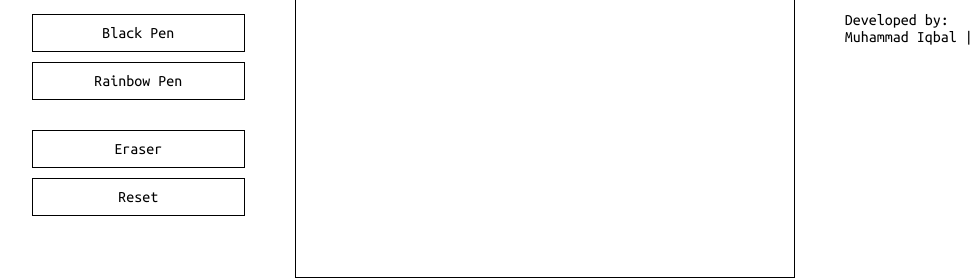
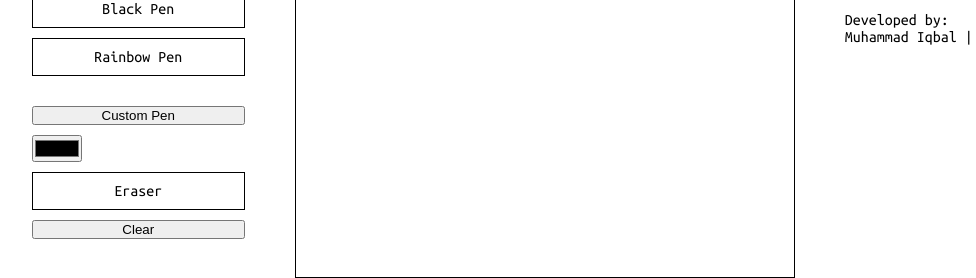
Before and after one commit to iqbalev/etch-a-sketch, a plain HTML site: page index.html in a window 1280 px wide. Shown: the part 372-650 px from the top of the page, 126-1102 px from the left. Drawn offline with Linux system fonts and the light colour scheme; a web font is replaced by a local one.

Commit message:
Added a custom pen button, color input, and changed the reset button to clear

```diff
--- a/index.html
+++ b/index.html
@@ -27,8 +27,15 @@
         <button class="btn-toggle-border">Toggle Border</button>
         <button class="btn-black-pen">Black Pen</button>
         <button class="btn-rainbow-pen">Rainbow Pen</button>
+        <button class="btn-custom-pen">Custom Pen</button>
+        <input
+          type="color"
+          name="color"
+          class="input-color-picker"
+          id="input-color-picker"
+        />
         <button class="btn-eraser">Eraser</button>
-        <button class="btn-reset">Reset</button>
+        <button class="btn-clear">Clear</button>
       </div>
     </div>
     <div class="container right"></div>
```
